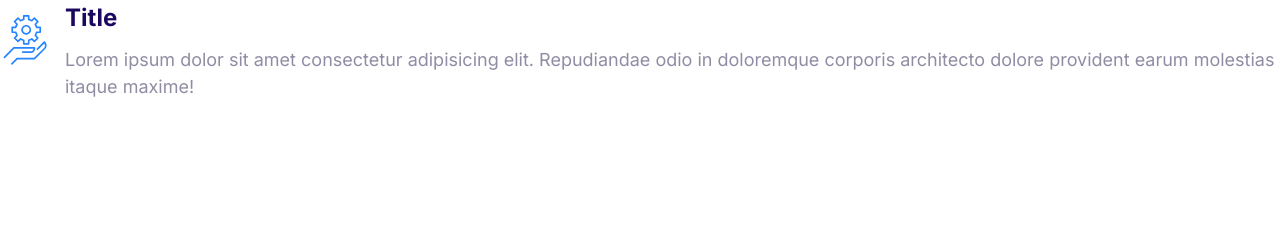
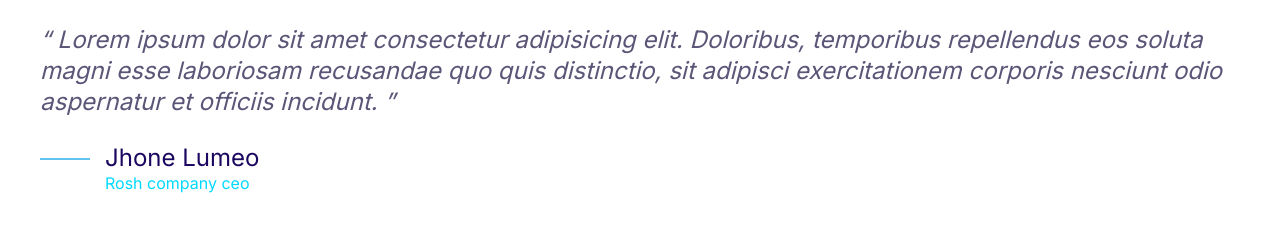
Before and after one commit to Roman-Bl/Roshify, a plain HTML site: page index.html in a window 1280 px wide. Drawn offline with Linux system fonts and the light colour scheme.

Commit message:
Built quotes style.

```diff
--- a/css/styles.css
+++ b/css/styles.css
@@ -4,6 +4,7 @@
     --color-accent: #ff3200;
     --color-text-headings: #1b0760;
     --color-text-body: #918ca4;
+    --color-text-body-darker: #5c5577;
     --color-border: #ccc;
     --border-radius: 40px;
 }
@@ -382,3 +383,48 @@ a {
 .media__image {
     padding: 1.5rem 1.5rem 0 0;
 }
+
+/* Quotes */
+
+.quotes {
+    font-style: italic;
+    font-size: 3rem;
+    color: var(--color-text-body-darker);
+    line-height: 1.3;
+}
+
+.quotes__text::before {
+    content: open-quote;
+}
+.quotes__text::after {
+    content: close-quote;
+}
+
+.quotes__footer {
+    font-style: normal;
+}
+
+.quotes__footer .media__image {
+    padding-top: 0;
+    position: relative;
+    bottom: 8px;
+}
+
+.quotes__company{
+    font-size: 2rem;
+    color: var(--color-secondary);
+}
+
+.quotes__author {
+    margin-bottom: 0;
+    font-weight: 500;
+}
+
+@media screen and (min-width: 1024px) {
+    .quotes {
+        font-size: 2.4rem;
+    }
+    .quotes__company {
+        font-size: 1.6rem;
+    }
+}
--- a/index.html
+++ b/index.html
@@ -15,20 +15,26 @@
     <link rel="stylesheet" href="css/styles.css" />
   </head>
   <body>
+    <blockquote class="quotes">
+      <p class="quotes__text">
+        Lorem ipsum dolor sit amet consectetur adipisicing elit. Doloribus,
+        temporibus repellendus eos soluta magni esse laboriosam recusandae quo
+        quis distinctio, sit adipisci exercitationem corporis nesciunt odio
+        aspernatur et officiis incidunt.
+      </p>
+      <footer class="quotes__footer">
         <div class="media">
           <div class="media__image">
             <svg class="icon icon--primary">
-          <use xlink:href="images/sprite.svg#settings"></use>
+              <use xlink:href="images/sprite.svg#line"></use>
             </svg>
           </div>
           <div class="media__body">
-        <h3 class="media__title">Title</h3>
-        <p>
-          Lorem ipsum dolor sit amet consectetur adipisicing elit. Repudiandae
-          odio in doloremque corporis architecto dolore provident earum
-          molestias itaque maxime!
-        </p>
+            <h3 class="media__title quotes__author">Jhone Lumeo</h3>
+            <p class="quotes__company">Rosh company ceo</p>
           </div>
         </div>
+      </footer>
+    </blockquote>
   </body>
 </html>
```
Also changed, not shown: components/quotes.html (added, +21 -0 lines). Lines whose indentation alone changed are shown as unchanged.
